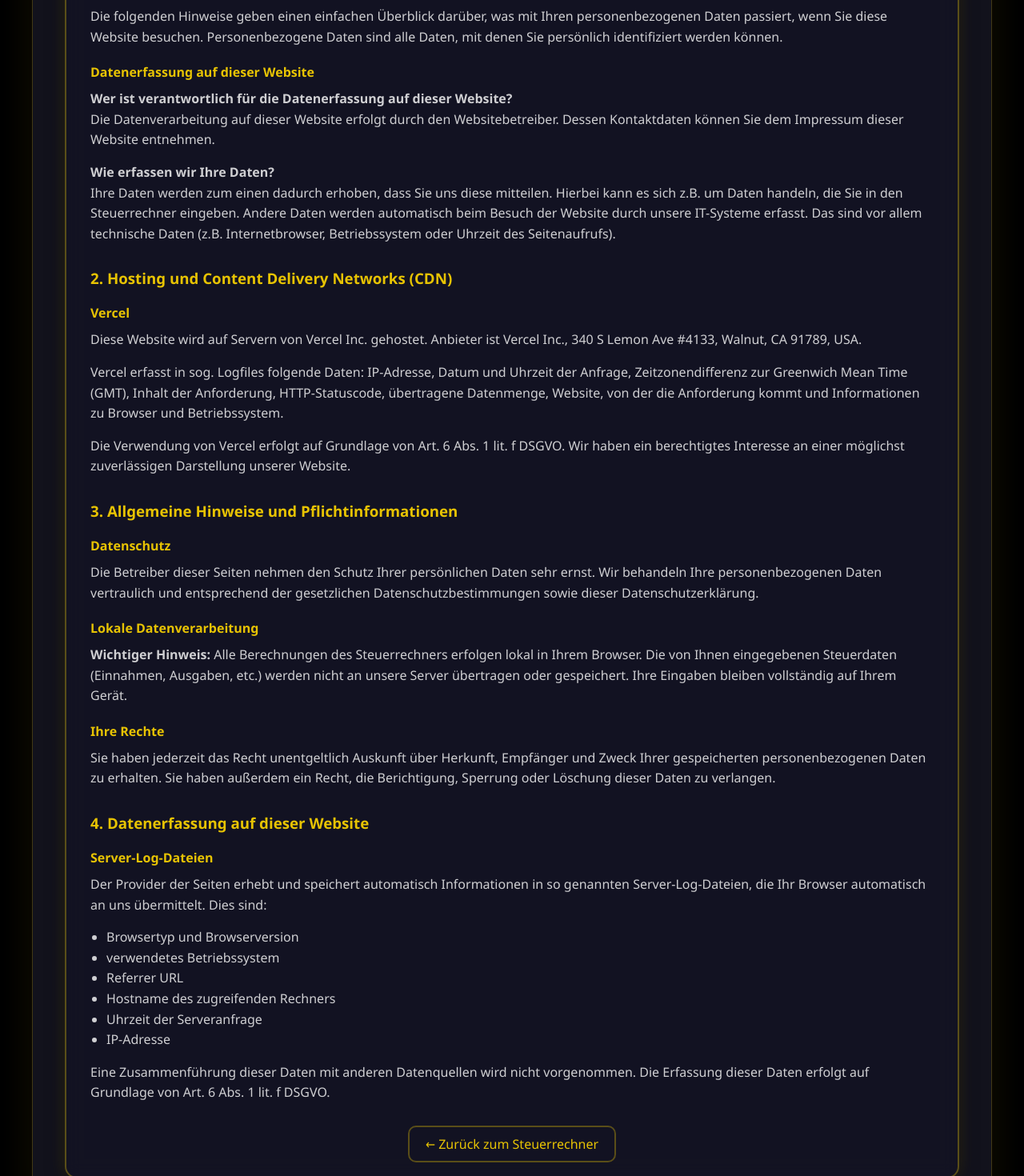
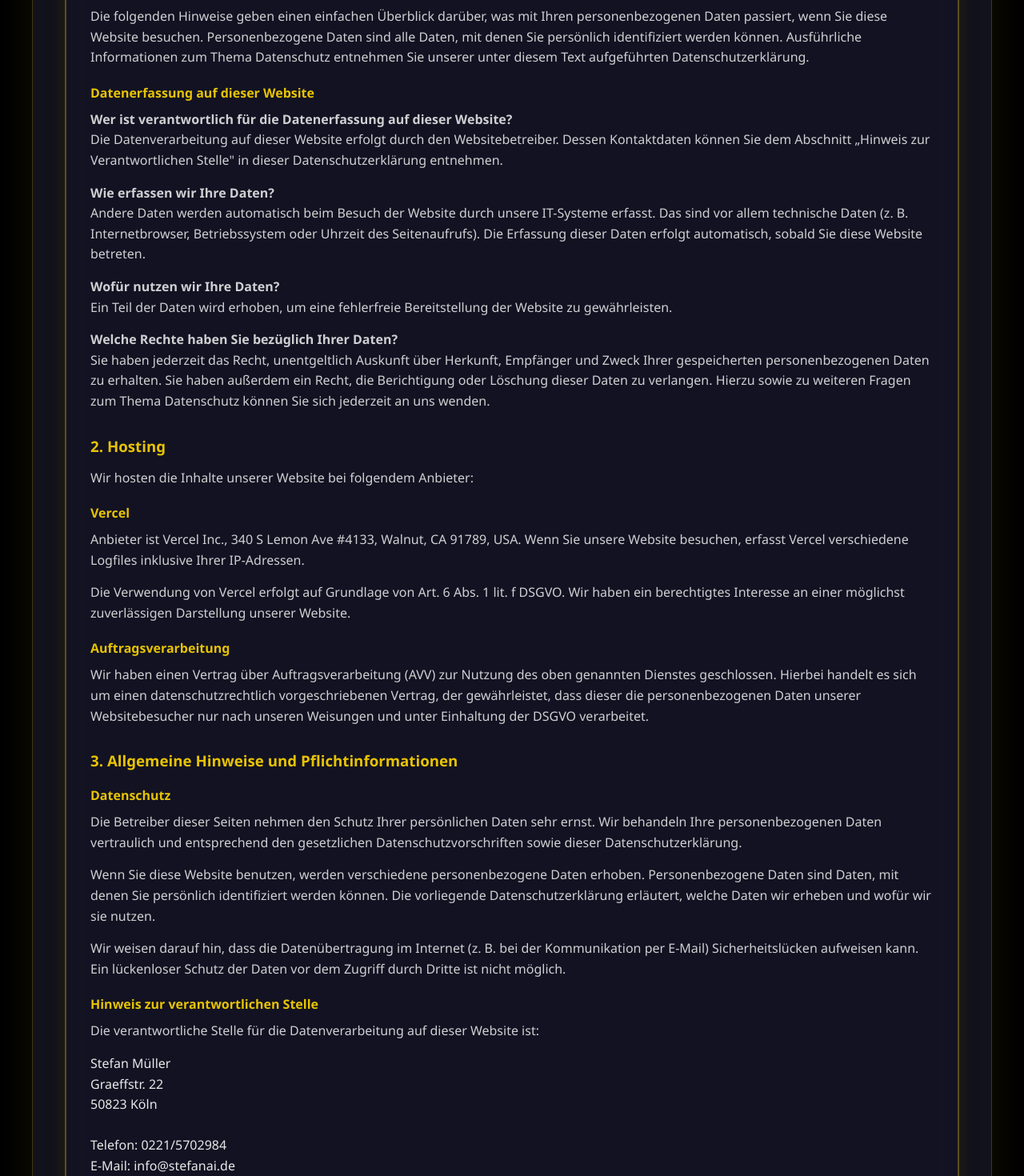
Before and after one commit to StefanMuellerAI/was-letzte-steuer, a Next.js app: page /datenschutz in a window 1280 px wide. Shown: the part 400-1870 px from the top of the page at 80% size. Built offline with nearby package versions, Linux system fonts and the light colour scheme.

Commit message:
Anpassung Datenschutz

```diff
--- a/app/datenschutz/page.tsx
+++ b/app/datenschutz/page.tsx
@@ -17,33 +17,48 @@ export default function Datenschutz() {
 
             <h4 style={{color: 'rgba(255, 215, 0, 0.9)', marginTop: '20px', marginBottom: '10px'}}>Allgemeine Hinweise</h4>
             <p style={{color: 'rgba(255, 255, 255, 0.8)', lineHeight: '1.6', marginBottom: '15px'}}>
-              Die folgenden Hinweise geben einen einfachen Überblick darüber, was mit Ihren personenbezogenen Daten passiert, wenn Sie diese Website besuchen. Personenbezogene Daten sind alle Daten, mit denen Sie persönlich identifiziert werden können.
+              Die folgenden Hinweise geben einen einfachen Überblick darüber, was mit Ihren personenbezogenen Daten passiert, wenn Sie diese Website besuchen. Personenbezogene Daten sind alle Daten, mit denen Sie persönlich identifiziert werden können. Ausführliche Informationen zum Thema Datenschutz entnehmen Sie unserer unter diesem Text aufgeführten Datenschutzerklärung.
             </p>
 
             <h4 style={{color: 'rgba(255, 215, 0, 0.9)', marginTop: '20px', marginBottom: '10px'}}>Datenerfassung auf dieser Website</h4>
             <p style={{color: 'rgba(255, 255, 255, 0.8)', lineHeight: '1.6', marginBottom: '15px'}}>
               <strong>Wer ist verantwortlich für die Datenerfassung auf dieser Website?</strong><br/>
-              Die Datenverarbeitung auf dieser Website erfolgt durch den Websitebetreiber. Dessen Kontaktdaten können Sie dem Impressum dieser Website entnehmen.
+              Die Datenverarbeitung auf dieser Website erfolgt durch den Websitebetreiber. Dessen Kontaktdaten können Sie dem Abschnitt „Hinweis zur Verantwortlichen Stelle" in dieser Datenschutzerklärung entnehmen.
             </p>
 
             <p style={{color: 'rgba(255, 255, 255, 0.8)', lineHeight: '1.6', marginBottom: '15px'}}>
               <strong>Wie erfassen wir Ihre Daten?</strong><br/>
-              Ihre Daten werden zum einen dadurch erhoben, dass Sie uns diese mitteilen. Hierbei kann es sich z.B. um Daten handeln, die Sie in den Steuerrechner eingeben. Andere Daten werden automatisch beim Besuch der Website durch unsere IT-Systeme erfasst. Das sind vor allem technische Daten (z.B. Internetbrowser, Betriebssystem oder Uhrzeit des Seitenaufrufs).
+              Andere Daten werden automatisch beim Besuch der Website durch unsere IT-Systeme erfasst. Das sind vor allem technische Daten (z. B. Internetbrowser, Betriebssystem oder Uhrzeit des Seitenaufrufs). Die Erfassung dieser Daten erfolgt automatisch, sobald Sie diese Website betreten.
+            </p>
+
+            <p style={{color: 'rgba(255, 255, 255, 0.8)', lineHeight: '1.6', marginBottom: '15px'}}>
+              <strong>Wofür nutzen wir Ihre Daten?</strong><br/>
+              Ein Teil der Daten wird erhoben, um eine fehlerfreie Bereitstellung der Website zu gewährleisten.
+            </p>
+
+            <p style={{color: 'rgba(255, 255, 255, 0.8)', lineHeight: '1.6', marginBottom: '15px'}}>
+              <strong>Welche Rechte haben Sie bezüglich Ihrer Daten?</strong><br/>
+              Sie haben jederzeit das Recht, unentgeltlich Auskunft über Herkunft, Empfänger und Zweck Ihrer gespeicherten personenbezogenen Daten zu erhalten. Sie haben außerdem ein Recht, die Berichtigung oder Löschung dieser Daten zu verlangen. Hierzu sowie zu weiteren Fragen zum Thema Datenschutz können Sie sich jederzeit an uns wenden.
             </p>
           </div>
 
           <div style={{marginBottom: '30px'}}>
-            <h3 style={{color: 'rgba(255, 215, 0, 0.9)', marginBottom: '15px'}}>2. Hosting und Content Delivery Networks (CDN)</h3>
+            <h3 style={{color: 'rgba(255, 215, 0, 0.9)', marginBottom: '15px'}}>2. Hosting</h3>
+            <p style={{color: 'rgba(255, 255, 255, 0.8)', lineHeight: '1.6', marginBottom: '15px'}}>
+              Wir hosten die Inhalte unserer Website bei folgendem Anbieter:
+            </p>
 
             <h4 style={{color: 'rgba(255, 215, 0, 0.9)', marginTop: '20px', marginBottom: '10px'}}>Vercel</h4>
             <p style={{color: 'rgba(255, 255, 255, 0.8)', lineHeight: '1.6', marginBottom: '15px'}}>
-              Diese Website wird auf Servern von Vercel Inc. gehostet. Anbieter ist Vercel Inc., 340 S Lemon Ave #4133, Walnut, CA 91789, USA.
-            </p>
-            <p style={{color: 'rgba(255, 255, 255, 0.8)', lineHeight: '1.6', marginBottom: '15px'}}>
-              Vercel erfasst in sog. Logfiles folgende Daten: IP-Adresse, Datum und Uhrzeit der Anfrage, Zeitzonendifferenz zur Greenwich Mean Time (GMT), Inhalt der Anforderung, HTTP-Statuscode, übertragene Datenmenge, Website, von der die Anforderung kommt und Informationen zu Browser und Betriebssystem.
+              Anbieter ist Vercel Inc., 340 S Lemon Ave #4133, Walnut, CA 91789, USA. Wenn Sie unsere Website besuchen, erfasst Vercel verschiedene Logfiles inklusive Ihrer IP-Adressen.
             </p>
             <p style={{color: 'rgba(255, 255, 255, 0.8)', lineHeight: '1.6', marginBottom: '15px'}}>
               Die Verwendung von Vercel erfolgt auf Grundlage von Art. 6 Abs. 1 lit. f DSGVO. Wir haben ein berechtigtes Interesse an einer möglichst zuverlässigen Darstellung unserer Website.
+            </p>
+
+            <h4 style={{color: 'rgba(255, 215, 0, 0.9)', marginTop: '20px', marginBottom: '10px'}}>Auftragsverarbeitung</h4>
+            <p style={{color: 'rgba(255, 255, 255, 0.8)', lineHeight: '1.6', marginBottom: '15px'}}>
+              Wir haben einen Vertrag über Auftragsverarbeitung (AVV) zur Nutzung des oben genannten Dienstes geschlossen. Hierbei handelt es sich um einen datenschutzrechtlich vorgeschriebenen Vertrag, der gewährleistet, dass dieser die personenbezogenen Daten unserer Websitebesucher nur nach unseren Weisungen und unter Einhaltung der DSGVO verarbeitet.
             </p>
           </div>
 
@@ -52,7 +67,28 @@ export default function Datenschutz() {
 
             <h4 style={{color: 'rgba(255, 215, 0, 0.9)', marginTop: '20px', marginBottom: '10px'}}>Datenschutz</h4>
             <p style={{color: 'rgba(255, 255, 255, 0.8)', lineHeight: '1.6', marginBottom: '15px'}}>
-              Die Betreiber dieser Seiten nehmen den Schutz Ihrer persönlichen Daten sehr ernst. Wir behandeln Ihre personenbezogenen Daten vertraulich und entsprechend der gesetzlichen Datenschutzbestimmungen sowie dieser Datenschutzerklärung.
+              Die Betreiber dieser Seiten nehmen den Schutz Ihrer persönlichen Daten sehr ernst. Wir behandeln Ihre personenbezogenen Daten vertraulich und entsprechend den gesetzlichen Datenschutzvorschriften sowie dieser Datenschutzerklärung.
+            </p>
+            <p style={{color: 'rgba(255, 255, 255, 0.8)', lineHeight: '1.6', marginBottom: '15px'}}>
+              Wenn Sie diese Website benutzen, werden verschiedene personenbezogene Daten erhoben. Personenbezogene Daten sind Daten, mit denen Sie persönlich identifiziert werden können. Die vorliegende Datenschutzerklärung erläutert, welche Daten wir erheben und wofür wir sie nutzen.
+            </p>
+            <p style={{color: 'rgba(255, 255, 255, 0.8)', lineHeight: '1.6', marginBottom: '15px'}}>
+              Wir weisen darauf hin, dass die Datenübertragung im Internet (z. B. bei der Kommunikation per E-Mail) Sicherheitslücken aufweisen kann. Ein lückenloser Schutz der Daten vor dem Zugriff durch Dritte ist nicht möglich.
+            </p>
+
+            <h4 style={{color: 'rgba(255, 215, 0, 0.9)', marginTop: '20px', marginBottom: '10px'}}>Hinweis zur verantwortlichen Stelle</h4>
+            <p style={{color: 'rgba(255, 255, 255, 0.8)', lineHeight: '1.6', marginBottom: '15px'}}>
+              Die verantwortliche Stelle für die Datenverarbeitung auf dieser Website ist:
+            </p>
+            <p style={{color: 'rgba(255, 255, 255, 0.9)', lineHeight: '1.6', marginBottom: '15px'}}>
+              Stefan Müller<br/>
+              Graeffstr. 22<br/>
+              50823 Köln<br/><br/>
+              Telefon: 0221/5702984<br/>
+              E-Mail: info@stefanai.de
+            </p>
+            <p style={{color: 'rgba(255, 255, 255, 0.8)', lineHeight: '1.6', marginBottom: '15px'}}>
+              Verantwortliche Stelle ist die natürliche oder juristische Person, die allein oder gemeinsam mit anderen über die Zwecke und Mittel der Verarbeitung von personenbezogenen Daten (z. B. Namen, E-Mail-Adressen o. Ä.) entscheidet.
             </p>
 
             <h4 style={{color: 'rgba(255, 215, 0, 0.9)', marginTop: '20px', marginBottom: '10px'}}>Lokale Datenverarbeitung</h4>
@@ -60,9 +96,9 @@ export default function Datenschutz() {
               <strong>Wichtiger Hinweis:</strong> Alle Berechnungen des Steuerrechners erfolgen lokal in Ihrem Browser. Die von Ihnen eingegebenen Steuerdaten (Einnahmen, Ausgaben, etc.) werden nicht an unsere Server übertragen oder gespeichert. Ihre Eingaben bleiben vollständig auf Ihrem Gerät.
             </p>
 
-            <h4 style={{color: 'rgba(255, 215, 0, 0.9)', marginTop: '20px', marginBottom: '10px'}}>Ihre Rechte</h4>
+            <h4 style={{color: 'rgba(255, 215, 0, 0.9)', marginTop: '20px', marginBottom: '10px'}}>SSL- bzw. TLS-Verschlüsselung</h4>
             <p style={{color: 'rgba(255, 255, 255, 0.8)', lineHeight: '1.6', marginBottom: '15px'}}>
-              Sie haben jederzeit das Recht unentgeltlich Auskunft über Herkunft, Empfänger und Zweck Ihrer gespeicherten personenbezogenen Daten zu erhalten. Sie haben außerdem ein Recht, die Berichtigung, Sperrung oder Löschung dieser Daten zu verlangen.
+              Diese Seite nutzt aus Sicherheitsgründen und zum Schutz der Übertragung vertraulicher Inhalte eine SSL- bzw. TLS-Verschlüsselung. Eine verschlüsselte Verbindung erkennen Sie daran, dass die Adresszeile des Browsers von „http://" auf „https://" wechselt und an dem Schloss-Symbol in Ihrer Browserzeile.
             </p>
           </div>
 
@@ -82,7 +118,10 @@ export default function Datenschutz() {
               <li>IP-Adresse</li>
             </ul>
             <p style={{color: 'rgba(255, 255, 255, 0.8)', lineHeight: '1.6', marginBottom: '15px'}}>
-              Eine Zusammenführung dieser Daten mit anderen Datenquellen wird nicht vorgenommen. Die Erfassung dieser Daten erfolgt auf Grundlage von Art. 6 Abs. 1 lit. f DSGVO.
+              Eine Zusammenführung dieser Daten mit anderen Datenquellen wird nicht vorgenommen.
+            </p>
+            <p style={{color: 'rgba(255, 255, 255, 0.8)', lineHeight: '1.6', marginBottom: '15px'}}>
+              Die Erfassung dieser Daten erfolgt auf Grundlage von Art. 6 Abs. 1 lit. f DSGVO. Der Websitebetreiber hat ein berechtigtes Interesse an der technisch fehlerfreien Darstellung und der Optimierung seiner Website – hierzu müssen die Server-Log-Files erfasst werden.
             </p>
           </div>
 
```
